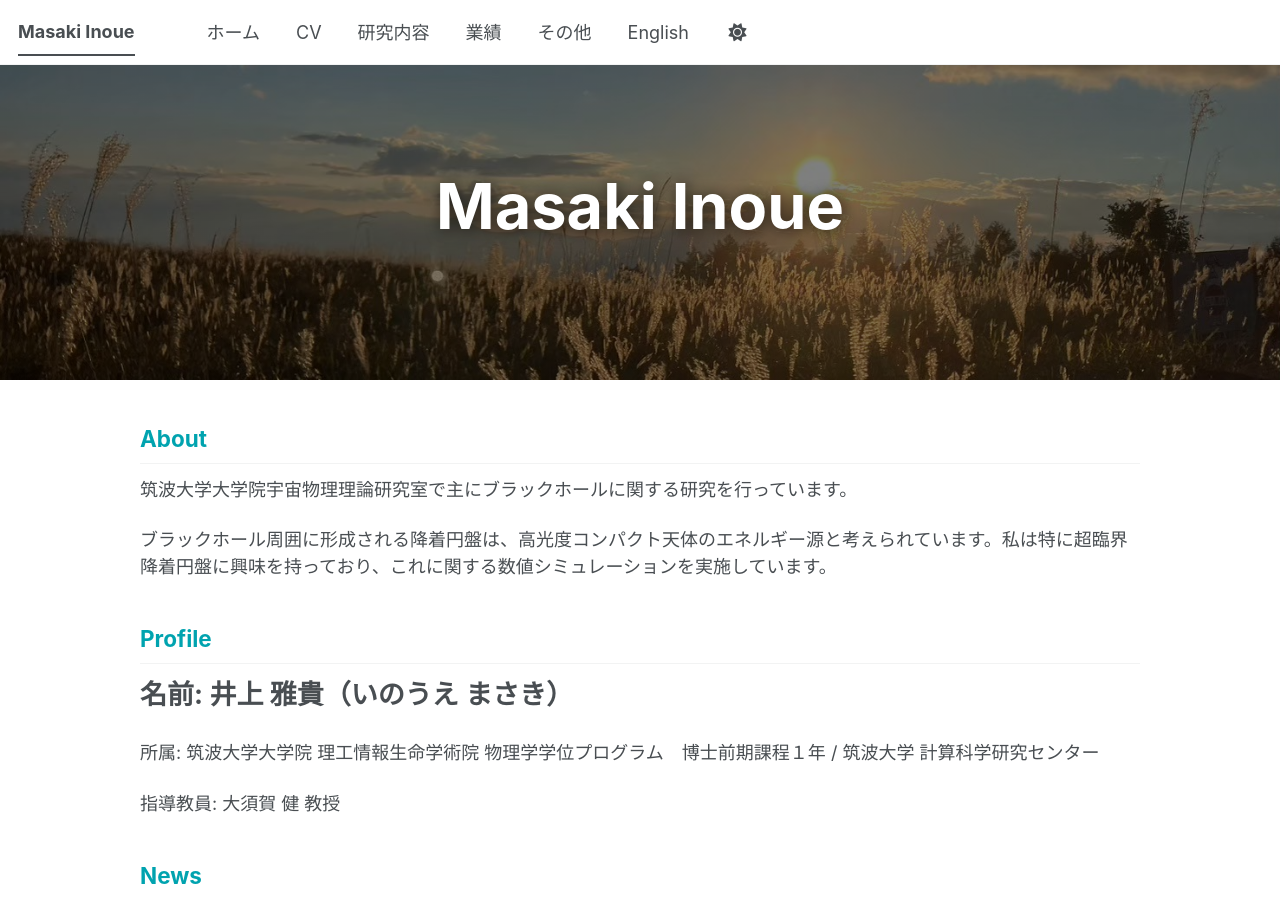
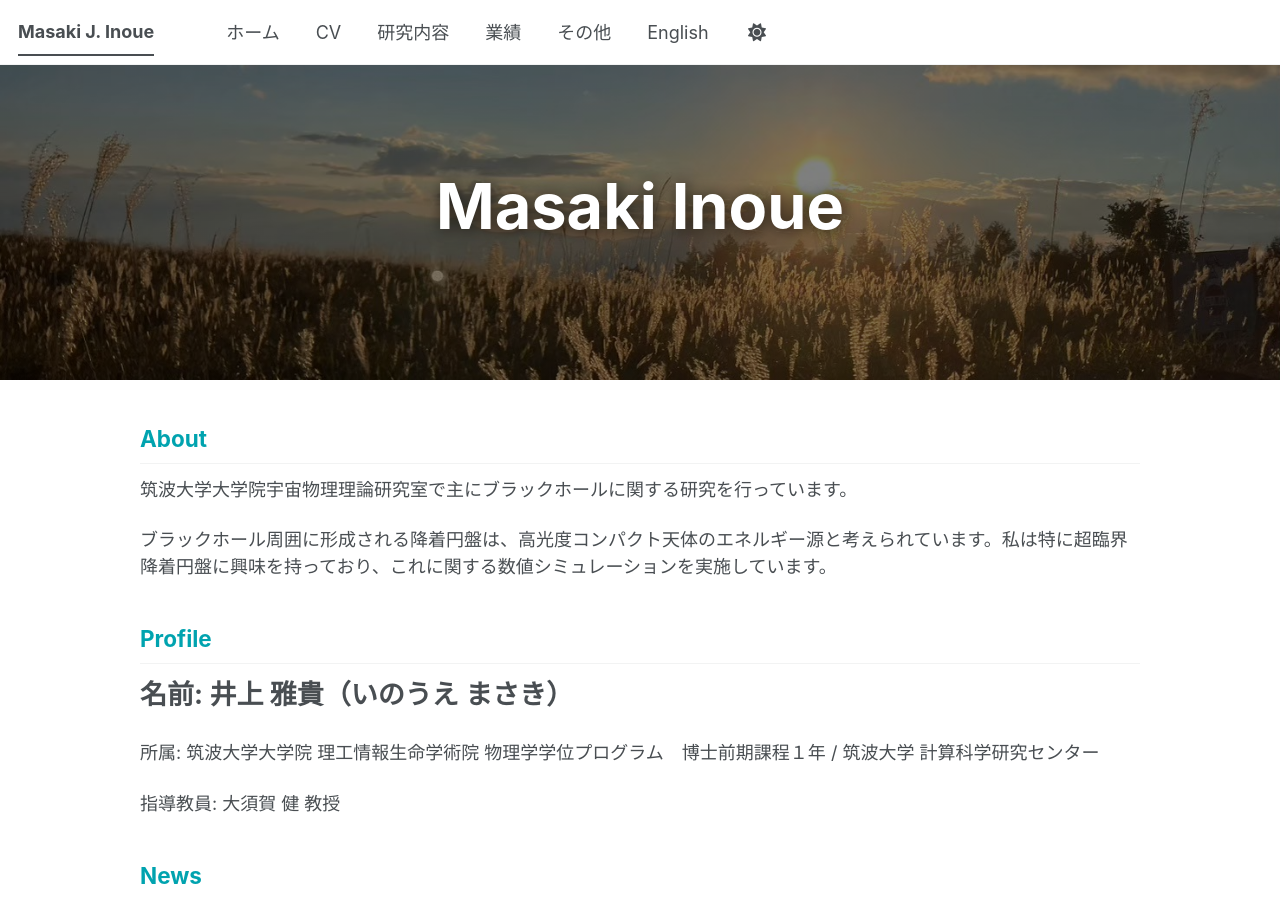
Before and after one commit to Masaki206/Masaki206.github.io, a Jekyll site: the page built from index.md, in a window 1280 px wide and 900 px high. Built offline with Jekyll 4.4.1, drawn with Linux system fonts in a browser that asks for light colours; a script bundle is joined from its source files by our own code; library files that are not in the unit come from our copies.

```diff
--- a/_config.yml
+++ b/_config.yml
@@ -9,7 +9,7 @@
 # Basic Site Settings
 locale                   : "en-US"
 site_theme               : "default" # The available themes options are "default", "air", "sunrise", "mint", "dirt" and "contrast"
-title                    : "Masaki Inoue"
+title                    : "Masaki J. Inoue"
 title_separator          : "-"
 name                     : "Masaki Inoue"
 email                    : "masaki@ccs.tsukuba.ac.jp"
```
